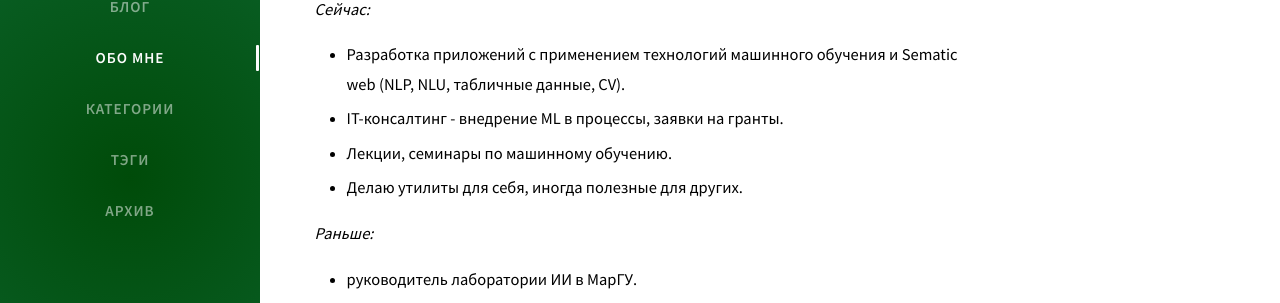
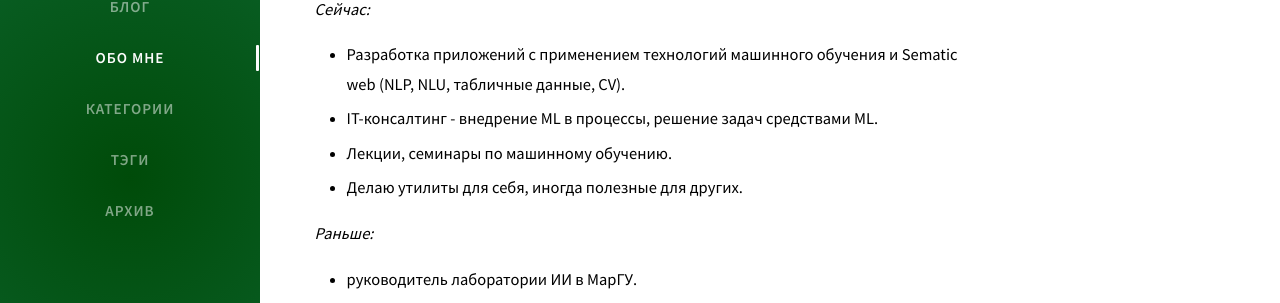
Before and after one commit to cnstntn-kndrtv/cnstntn-kndrtv.github.io, a Jekyll site: the page built from _tabs/about.md, in a window 1280 px wide and 900 px high. Shown: the part 273-576 px from the top of the window. Built offline with Jekyll 4.4.1, drawn with Linux system fonts in a browser that asks for light colours; nearby versions of some CDN libraries; a script that is not in the unit is left out; comment, search, counter and statistics services are not loaded.

Commit message:
Update about.md

```diff
--- a/_tabs/about.md
+++ b/_tabs/about.md
@@ -10,7 +10,7 @@ order: 1
 **Кратко:**
 *Сейчас:*
 - Разработка приложений с применением технологий машинного обучения и Sematic web (NLP, NLU, табличные данные, CV).
-- IT-консалтинг - внедрение ML в процессы, заявки на гранты.
+- IT-консалтинг - внедрение ML в процессы, решение задач средствами ML.
 - Лекции, семинары по машинному обучению.
 - Делаю утилиты для себя, иногда полезные для других.
 
```
